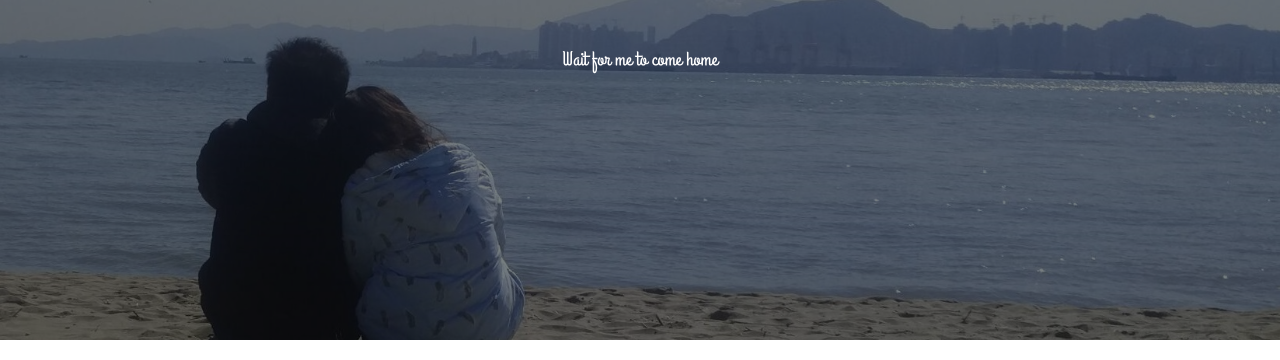
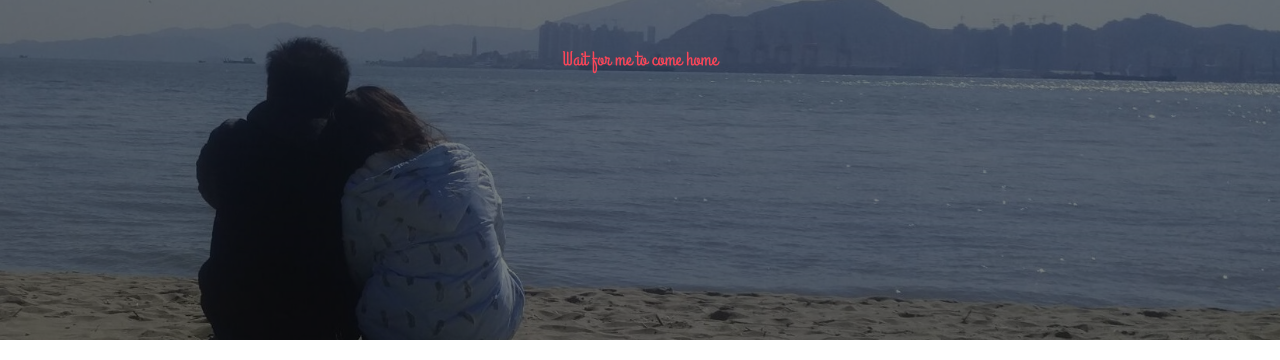
Before and after one commit to yhc520314484/yhc520314484.github.io, a plain HTML site: page index.html in a window 1280 px wide. Shown: the part 560-920 px from the top of the page. Drawn offline with nearby package versions, Linux system fonts and the light colour scheme; files whose address does not match are found by name.

Commit message:
Add link to the birthday page

```diff
--- a/index.html
+++ b/index.html
@@ -59,7 +59,7 @@
 							<h1 style="font-family:myFirstFont;font-size:400%"> Our Sweet Days</h1>
 							<div class="simply-countdown simply-countdown-one"></div>
 							<div class="row">
-							<h2 style="font-family:myFirstFont"> Wait for me to come home </h2>
+							<h2 style="font-family:myFirstFont"><a href="http://113.251.217.45:520"> Wait for me to come home </a></h2>
 							</div>
 						</div>
 					</div>
```
